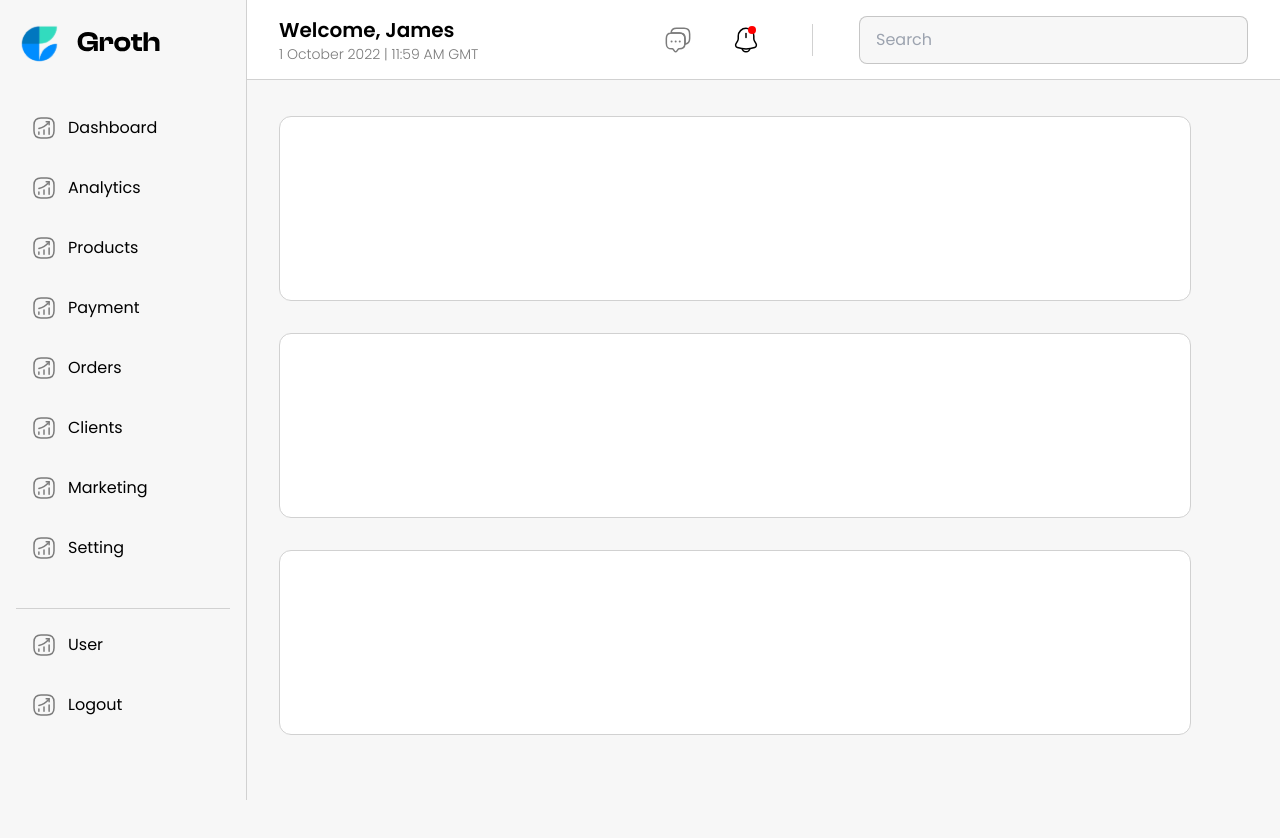
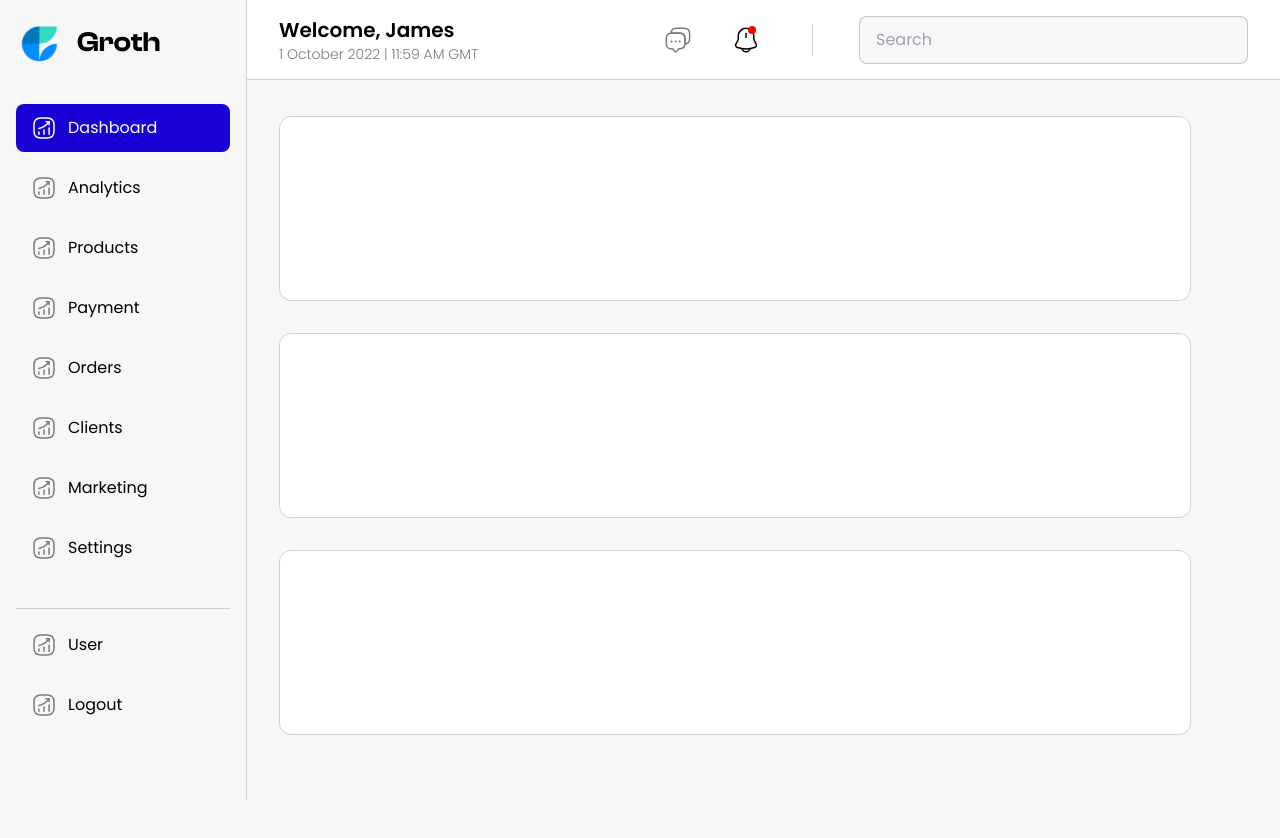
Before and after one commit to maxfer03/nao-reto-4, a React (Create React App) app: page / in a window 1280 px wide. Shown: the top 838 px of the page. Built offline with nearby package versions, Linux system fonts and the light colour scheme.

Commit message:
finished navmenu

```diff
--- a/package.json
+++ b/package.json
@@ -9,7 +9,6 @@
     "daisyui": "^2.51.6",
     "react": "^18.2.0",
     "react-dom": "^18.2.0",
-    "react-router": "^6.11.1",
     "react-router-dom": "^6.11.1",
     "react-scripts": "5.0.1",
     "web-vitals": "^2.1.4"
--- a/src/components/NavBar.jsx
+++ b/src/components/NavBar.jsx
@@ -1,5 +1,5 @@
 import { useState, useEffect } from "react";
-import { Link } from "react-router-dom";
+import { Link, NavLink } from "react-router-dom";
 import './NavBar.scss'
 import analytics from '../assets/svg/analytics.svg'
 import logo from '../assets/svg/logo.svg'
@@ -29,67 +29,67 @@ const NavBar = () => {
           <img className="groth-logo" src={logo} alt="Groth Logo"/>
           <ul className="menu-items">
             <li>
-              <a href="/">
+              <NavLink to="/">
                 <img src={analytics} alt="Icon" />
                 <span>Dashboard</span>
-              </a>
+              </NavLink>
             </li>
             <li>
-              <a href="/">
+              <NavLink to="/analytics">
                 <img src={analytics} alt="Icon" />
                 <span>Analytics</span>
-              </a>
+              </NavLink>
             </li>
             <li>
-              <a href="/">
+              <NavLink to="/products">
                 <img src={analytics} alt="Icon" />
                 <span>Products</span>
-              </a>
+              </NavLink>
             </li>
             <li>
-              <a href="/">
+              <NavLink to="/payment">
                 <img src={analytics} alt="Icon" />
                 <span>Payment</span>
-              </a>
+              </NavLink>
             </li>
             <li>
-              <a href="/">
+              <NavLink to="/orders">
                 <img src={analytics} alt="Icon" />
                 <span>Orders</span>
-              </a>
+              </NavLink>
             </li>
             <li>
-              <a href="/">
+              <NavLink to="/clients">
                 <img src={analytics} alt="Icon" />
                 <span>Clients</span>
-              </a>
+              </NavLink>
             </li>
             <li>
-              <a href="/">
+              <NavLink to="/marketing">
                 <img src={analytics} alt="Icon" />
                 <span>Marketing</span>
-              </a>
+              </NavLink>
             </li>
             <li>
-              <a href="/">
+              <NavLink to="/settings">
                 <img src={analytics} alt="Icon" />
-                <span>Setting</span>
-              </a>
+                <span>Settings</span>
+              </NavLink>
             </li>
           </ul>
           <div className="separator"/>
           <ul className="menu-items">
             <li>
-              <a href="/">
+              <NavLink to="/user">
                 <img src={analytics} alt="Icon" />
                 <span>User</span>
-              </a>
+              </NavLink>
             </li>
             <li>
-              <a href="/">
+              <NavLink to="/register">
                 <img src={analytics} alt="Icon" />
                 <span>Logout</span>
-              </a>
+              </NavLink>
             </li>
           </ul>
         </div>
--- a/src/components/NavBar.scss
+++ b/src/components/NavBar.scss
@@ -25,7 +25,11 @@
         @apply flex flex-col gap-5;
         li {
           @apply h-10 ;
-          a {
+          .active {
+            @apply bg-blue;
+            img {
+              filter: brightness(10);
+            }
           }
         }
       }
--- a/src/index.js
+++ b/src/index.js
@@ -7,7 +7,7 @@ import Root from "./components/Root";
 import Register from "./components/Register";
 import NavBar from "./components/NavBar";
 
-import { BrowserRouter as Router, Routes, Route, Link } from "react-router-dom"
+import { BrowserRouter, Routes, Route, Link } from "react-router-dom"
 import TopBar from "./components/TopBar";
 import Home from "./Views/Home/Home";
 
@@ -21,13 +21,13 @@ import Home from "./Views/Home/Home";
 const root = ReactDOM.createRoot(document.getElementById('root'));
 root.render(
   <React.StrictMode>
-    <NavBar/>
-    <TopBar/>
-    <Router>
+    <BrowserRouter>
+            <NavBar/>
+            <TopBar/>
             <Routes>
                 <Route path='/' element={<Home/>} />
                 <Route exact path='/register' element={<Register />} />
             </Routes>
-    </Router>
+    </BrowserRouter>
   </React.StrictMode>
 );
```
Also changed, not shown: 1 other file (tests, documents, lock files or other folders).
